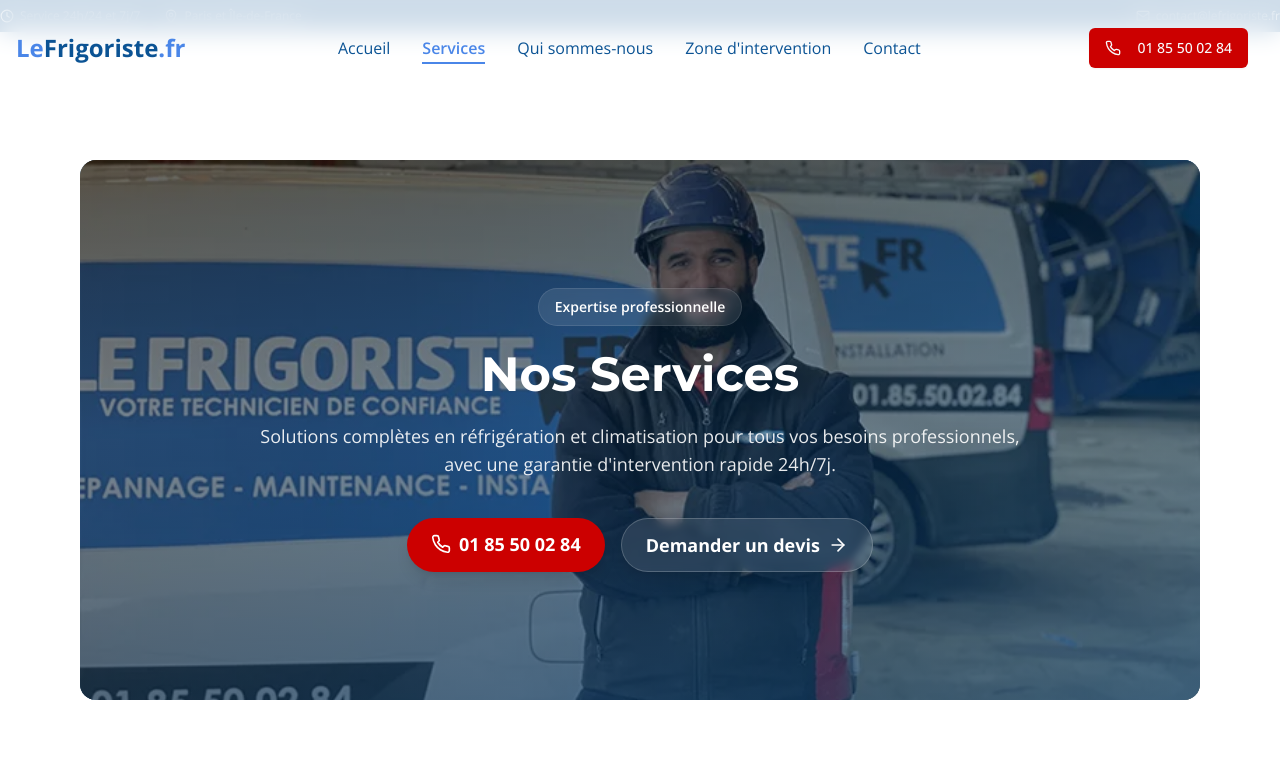
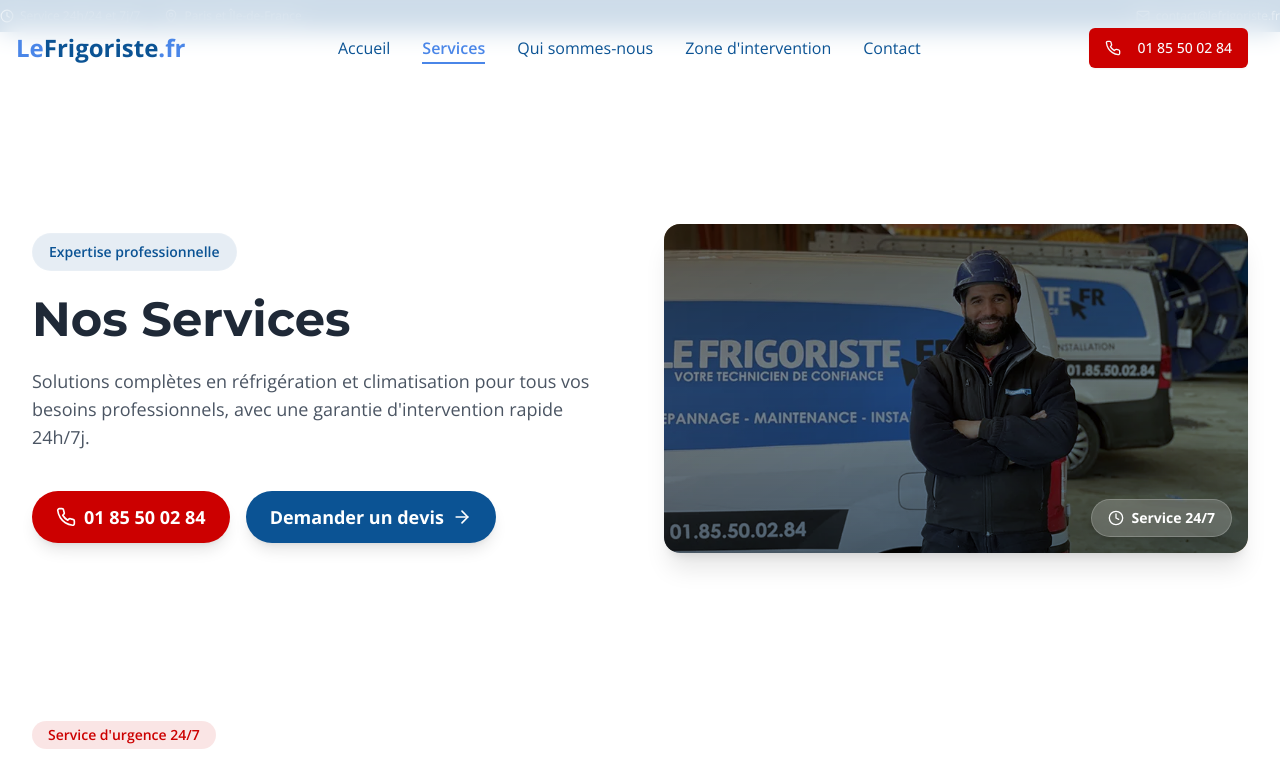
Before and after one commit to zbenzid/frigoriste-web-france, a React (Vite) app: page /services in a window 1280 px wide. Shown: the top 767 px of the page. Built offline with nearby package versions, Linux system fonts and the light colour scheme.

Commit message:
Refactor: Services section layout
Restructure the services section to use a two-column layout with the image on the right.

```diff
--- a/src/pages/Services.tsx
+++ b/src/pages/Services.tsx
@@ -1,3 +1,4 @@
+
 import React from 'react';
 import { ArrowRight, Snowflake, Wind, Thermometer, Wrench, Clock, ShieldCheck, BarChart3, Check, Lightbulb, Phone, Info, Award, Shield, Mail } from 'lucide-react';
 import { Link } from 'react-router-dom';
@@ -9,38 +10,62 @@ const Services = () => {
   const isMobile = useIsMobile();
 
   return <div className="min-h-screen">
-      {/* Services Hero Banner - Modernisé avec un design plus premium et minimaliste */}
-      <div className="relative bg-primary overflow-hidden py-20 md:py-32 md:mx-8 lg:mx-12 xl:mx-20 md:my-6 md:rounded-2xl">
-        {/* Filtre moderne, minimaliste et premium */}
-        <div className="absolute inset-0 bg-gradient-to-br from-black/50 to-primary/60 z-10"></div>
-        <div className="absolute inset-0 bg-[url('/lovable-uploads/7775ab7a-fc75-4650-902c-934e05a1b900.png')] bg-cover bg-center"></div>
-
-        {/* Léger effet de vignettage pour un aspect plus premium */}
-        <div className="absolute inset-0 bg-gradient-to-t from-black/30 via-transparent to-black/20 z-0"></div>
-
-        <div className="container-custom relative z-20 px-4 sm:px-6 lg:px-8 text-center">
-          <span className="inline-block px-4 py-2 rounded-full bg-white/10 text-white font-semibold text-sm mb-6 backdrop-blur-sm border border-white/10">
+      {/* Services Hero Banner - Design premium à deux colonnes */}
+      <div className="relative overflow-hidden md:py-16 md:my-6">
+        {/* Conteneur de la section hero à deux colonnes */}
+        <div className="container-custom px-4 sm:px-6 lg:px-8">
+          <div className="grid grid-cols-1 md:grid-cols-2 gap-8 md:gap-12 items-center">
+            {/* Colonne de gauche - Contenu textuel */}
+            <div className="relative z-10 py-12 md:py-0">
+              <span className="inline-block px-4 py-2 rounded-full bg-primary/10 text-primary font-semibold text-sm mb-6 backdrop-blur-sm border border-white/10">
                 Expertise professionnelle
               </span>
-          <h1 className="text-4xl md:text-5xl font-bold text-white mb-6 font-montserrat">Nos Services</h1>
-          <p className="text-lg text-white/90 max-w-3xl mx-auto mb-8 font-opensans">
+              <h1 className="text-4xl md:text-5xl font-bold text-gray-800 mb-6 font-montserrat">Nos Services</h1>
+              <p className="text-lg text-gray-600 mb-8 font-opensans">
                 Solutions complètes en réfrigération et climatisation pour tous vos besoins professionnels, avec une garantie d'intervention rapide 24h/7j.
               </p>
 
               {/* Premium call-to-action */}
-          <div className="flex flex-wrap justify-center gap-4 mt-10">
+              <div className="flex flex-wrap gap-4 mt-10">
                 <a href="tel:0185500284" className="group relative overflow-hidden rounded-full bg-emergency hover:bg-emergency/90 text-lg font-bold py-3 px-6 text-white shadow-lg transition-all duration-300 hover:shadow-emergency/30 hover:shadow-xl">
                   <span className="relative flex items-center justify-center">
                     <Phone size={20} className="mr-2" />
                     01 85 50 02 84
                   </span>
                 </a>
-            <Link to="/contact" className="group relative overflow-hidden rounded-full bg-white/10 backdrop-blur-sm hover:bg-white/20 text-lg font-bold py-3 px-6 text-white shadow-lg transition-all duration-300 hover:shadow-white/20 hover:shadow-xl border border-white/20">
+                <Link to="/contact" className="group relative overflow-hidden rounded-full bg-primary hover:bg-primary/90 text-lg font-bold py-3 px-6 text-white shadow-lg transition-all duration-300 hover:shadow-primary/30 hover:shadow-xl">
                   <span className="relative flex items-center justify-center">
                     Demander un devis
                     <ArrowRight size={20} className="ml-2 group-hover:translate-x-1 transition-transform" />
                   </span>
                 </Link>
+              </div>
+            </div>
+
+            {/* Colonne de droite - Image mise en valeur */}
+            <div className="relative">
+              {/* Conteneur de l'image avec cadre esthétique */}
+              <div className="overflow-hidden rounded-2xl shadow-xl relative aspect-[4/3] md:aspect-[16/9] h-full">
+                {/* Fond dégradé pour l'effet premium */}
+                <div className="absolute inset-0 bg-gradient-to-br from-black/50 to-primary/60 mix-blend-multiply z-10"></div>
+
+                {/* Image principale */}
+                <img
+                  src="/lovable-uploads/7775ab7a-fc75-4650-902c-934e05a1b900.png"
+                  alt="Nos services de réfrigération"
+                  className="w-full h-full object-cover"
+                />
+
+                {/* Léger vignettage pour aspect premium */}
+                <div className="absolute inset-0 bg-gradient-to-t from-black/30 via-transparent to-black/20 z-20"></div>
+
+                {/* Élément décoratif - Badge ou indication de service 24/7 */}
+                <div className="absolute bottom-4 right-4 bg-white/20 backdrop-blur-md px-4 py-2 rounded-full text-white font-bold text-sm border border-white/20 shadow-lg z-30 flex items-center">
+                  <Clock size={16} className="mr-2" />
+                  Service 24/7
+                </div>
+              </div>
+            </div>
           </div>
         </div>
       </div>
```
Lines whose indentation alone changed are shown as unchanged.
